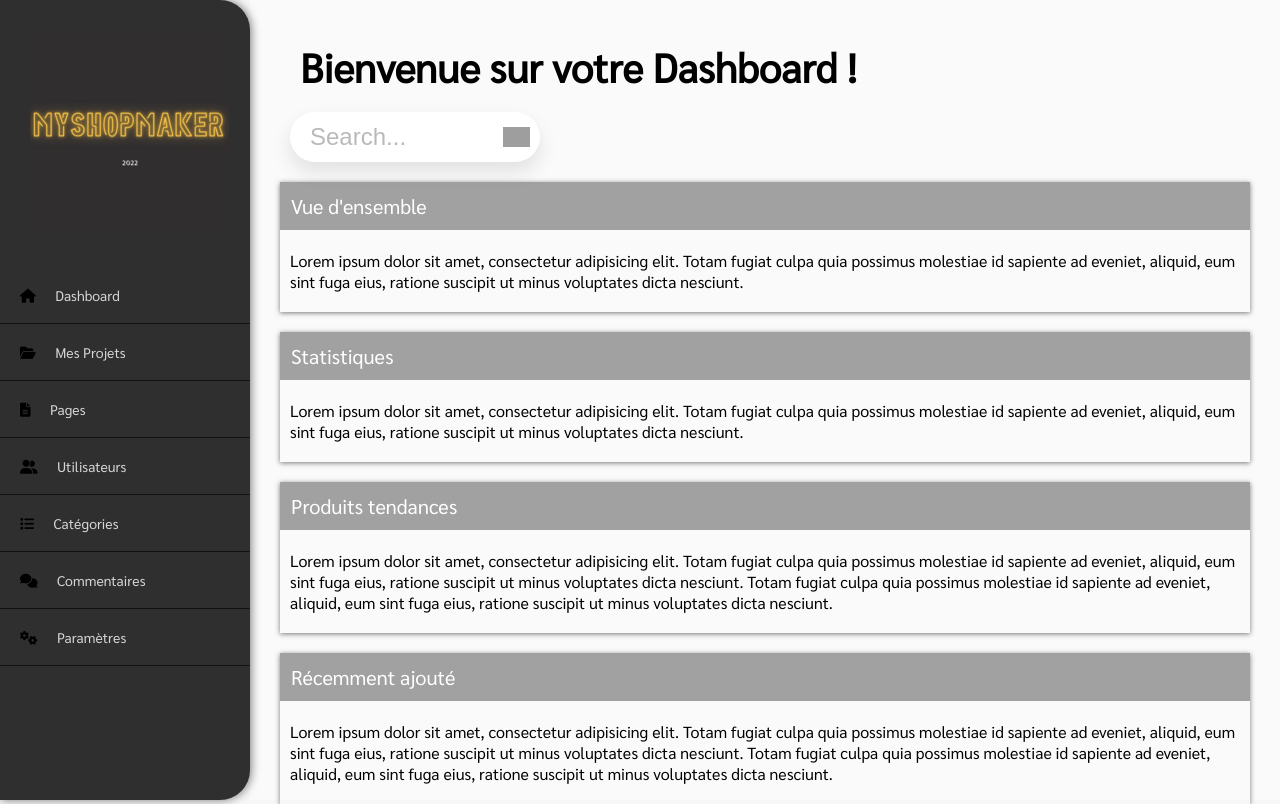
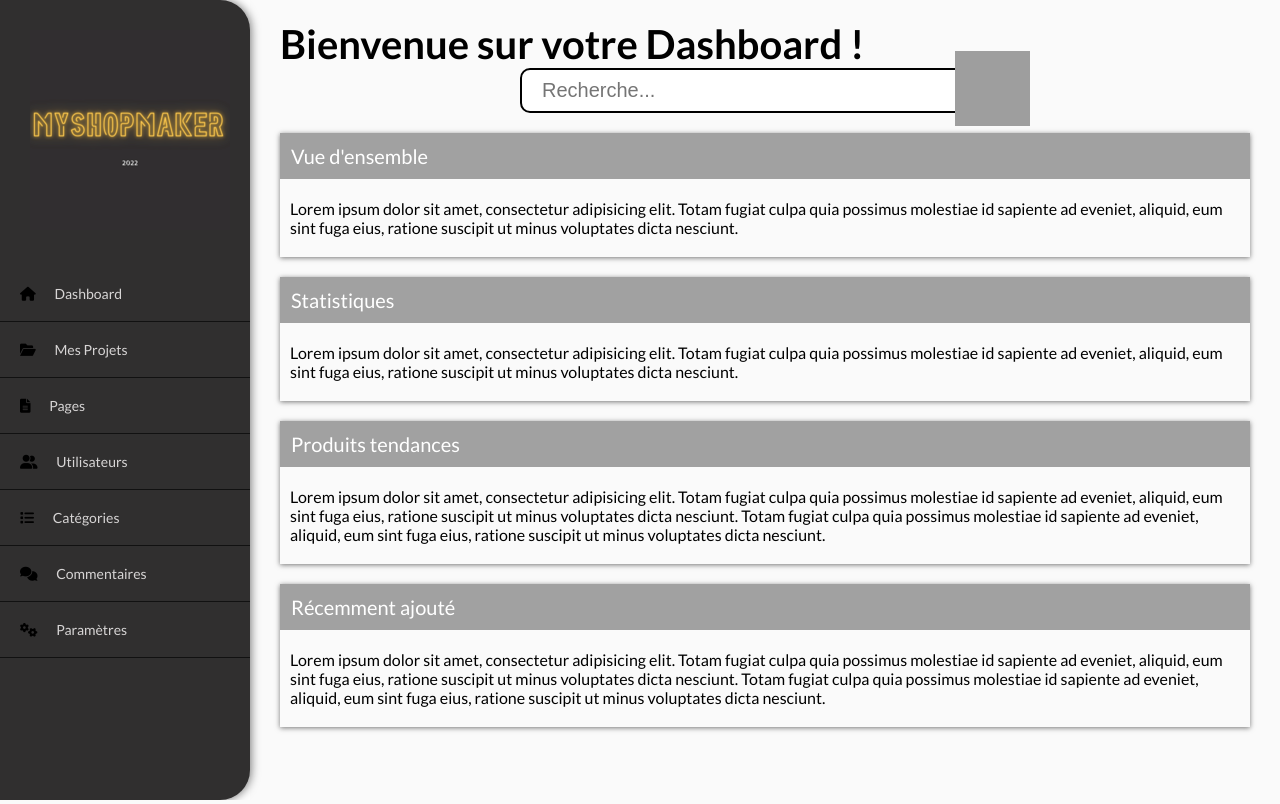
Before and after one commit to hugoassuncaorodrigues/projet_annuel_esgi, a PHP site: page /View/dashboard.view.php in a window 1280 px wide. Run offline with PHP 8.4, Linux system fonts and the light colour scheme; grey boxes are pictures that could not be loaded.

Commit message:
fix: modify the searchbar

```diff
--- a/framework/src/scss/components/_searchbar.scss
+++ b/framework/src/scss/components/_searchbar.scss
@@ -1,63 +1,50 @@
-@import url('https://fonts.googleapis.com/css?family=Sarabun');
 
-*,
-*::after,
-*::before {
-  margin: 0;
-  padding: 0;
-  box-sizing: inherit;
+
+.search-container{
+  width: 490px;
+  display: block;
+  margin: 0 auto;
+  border-radius: 0.3em;
+
 }
 
-html {
-  font-size: 62.5%;
+form.search-container{
+  border-radius: 0.3em;
 }
 
-body {
-  box-sizing: border-box;
-  background-color:   rgba(229,229,229, .3);
-  font-family: 'Sarabun', sans-serif;
+input#search-bar{
+  margin: 0 auto;
+  width: 100%;
+  height: 45px;
+  padding: 0 20px;
+  font-size: 1rem;
+  border: 2px solid black;
+  border-radius: 0.5em;
+  outline: none;
+  &:focus{
+    border: 2px solid grey;
+    transition: 0.1s ease;
+    color: black;
+    &::-webkit-input-placeholder{
+      transition: opacity 0.45s ease;
+  	  opacity: 0;
+     }
+    &::-moz-placeholder {
+      transition: opacity 0.45s ease;
+  	  opacity: 0;
+     }
+    &:-ms-placeholder {
+     transition: opacity 0.45s ease;
+  	 opacity: 0;
+     }
+   }
+ }
+
+.search-icon{
+  position: relative;
+  float: right;
+  width: 75px;
+  height: 75px;
+  top: -62px;
+  right: -20px;
 }
-
-.search {
-  width: 25rem;
-  margin: 0 1rem;
-  position: relative;
-}
-
-h1 {
-  margin: 2rem;
-}
-
-.searchbar {
-  font-size: 2.4rem;
-  width: 25rem;
-  height: 5rem;
-  border: none;
-  outline: none;
-  border-radius: 10rem;
-  box-shadow: 0 1rem 2rem rgba(black, .1);
-  padding: 2rem;
-  // position: relative;
-  transition: all .2s;
-  transition-delay: .1s;
-}
-
-
-.button {
-  height: 2rem;
-  position: absolute;
-  top: 1.5rem;
-  right: 1rem;
-  transition: all .2s;
-  transition-delay: .1s;
-}
-
-.button:hover {
-  cursor: pointer;
-}
-
-
-
-.searchbar::placeholder {
-  opacity: .5;
-}
--- a/framework/src/scss/components/_sidebar.scss
+++ b/framework/src/scss/components/_sidebar.scss
@@ -45,6 +45,10 @@
 
 .sidebar nav ul li a  {
 	margin-left: 16px;
+}
+
+.sidebar nav ul li fa-solid fa-folder-open navbar-icon {
+background-color: white;
 }
 
 .fa-solid fa-folder-open navbar-icon {
--- a/www/View/dashboard.view.php
+++ b/www/View/dashboard.view.php
@@ -60,10 +60,10 @@
 
 		<div class="main-content">
 			<h1>Bienvenue sur votre Dashboard !</h1>
-			<div class="search">
-				<input type="text" maxlength= "12" placeholder="Search..." class="searchbar">
-				<img src="https://images-na.ssl-images-amazon.com/images/I/41gYkruZM2L.png" alt="Magnifying Glass" class="button">
-			</div>
+			<form class="search-container">
+    <input type="text" id="search-bar" placeholder="Recherche...">
+    <a href="#"><img class="search-icon" src="http://www.endlessicons.com/wp-content/uploads/2012/12/search-icon.png"></a>
+  </form>
 
 			<div class="panel-wrapper">
 				<div class="panel-head">
--- a/www/dist/main.css
+++ b/www/dist/main.css
@@ -1,6 +1,6 @@
 @import url(https://fonts.googleapis.com/css2?family=Montserrat:ital,wght@0,400;
 
-0,700;1,400;1,700&display=swap);@import url(https://fonts.googleapis.com/css2?family=Lato:ital,wght@0,400;0,700;1,400;1,700&display=swap);@import url(https://fonts.googleapis.com/css?family=Sarabun);body,
+0,700;1,400;1,700&display=swap);@import url(https://fonts.googleapis.com/css2?family=Lato:ital,wght@0,400;0,700;1,400;1,700&display=swap);body,
 html {
   font-family: "Lato", sans-serif;
   font-size: 20px;
@@ -441,6 +441,14 @@ header {
   margin-left: 16px;
 }
 
+.sidebar nav ul li fa-solid fa-folder-open navbar-icon {
+  background-color: white;
+}
+
+.fa-solid fa-folder-open navbar-icon {
+  color: white;
+}
+
 .sidebar nav ul li:nth-child(1):hover {
   background-color: #A1A1A1;
 }
@@ -569,68 +577,57 @@ header .logo span {
   font-size: 80%;
 }
 
-*,
-*::after,
-*::before {
-  margin: 0;
-  padding: 0;
-  box-sizing: inherit;
+.search-container {
+  width: 490px;
+  display: block;
+  margin: 0 auto;
+  border-radius: 0.3em;
 }
 
-html {
-  font-size: 62.5%;
+form.search-container {
+  border-radius: 0.3em;
 }
 
-body {
-  box-sizing: border-box;
-  background-color: rgba(229, 229, 229, 0.3);
-  font-family: "Sarabun", sans-serif;
+input#search-bar {
+  margin: 0 auto;
+  width: 100%;
+  height: 45px;
+  padding: 0 20px;
+  font-size: 1rem;
+  border: 2px solid black;
+  border-radius: 0.5em;
+  outline: none;
 }
 
-.search {
-  width: 25rem;
-  margin: 0 1rem;
-  position: relative;
+input#search-bar:focus {
+  border: 2px solid grey;
+  transition: 0.1s ease;
+  color: black;
 }
 
-h1 {
-  margin: 2rem;
+input#search-bar:focus::-webkit-input-placeholder {
+  -webkit-transition: opacity 0.45s ease;
+  transition: opacity 0.45s ease;
+  opacity: 0;
 }
 
-.searchbar {
-  font-size: 2.4rem;
-  width: 25rem;
-  height: 5rem;
-  border: none;
-  outline: none;
-  border-radius: 10rem;
-  box-shadow: 0 1rem 2rem rgba(0, 0, 0, 0.1);
-  padding: 2rem;
-  transition: all 0.2s;
-  transition-delay: 0.1s;
+input#search-bar:focus::-moz-placeholder {
+  -moz-transition: opacity 0.45s ease;
+  transition: opacity 0.45s ease;
+  opacity: 0;
 }
 
-.button {
-  height: 2rem;
-  position: absolute;
-  top: 1.5rem;
-  right: 1rem;
-  transition: all 0.2s;
-  transition-delay: 0.1s;
+input#search-bar:focus:-ms-placeholder {
+  -ms-transition: opacity 0.45s ease;
+  transition: opacity 0.45s ease;
+  opacity: 0;
 }
 
-.button:hover {
-  cursor: pointer;
+.search-icon {
+  position: relative;
+  float: right;
+  width: 75px;
+  height: 75px;
+  top: -62px;
+  right: -20px;
 }
-
-.searchbar::-moz-placeholder {
-  opacity: 0.5;
-}
-
-.searchbar:-ms-input-placeholder {
-  opacity: 0.5;
-}
-
-.searchbar::placeholder {
-  opacity: 0.5;
-}
```
